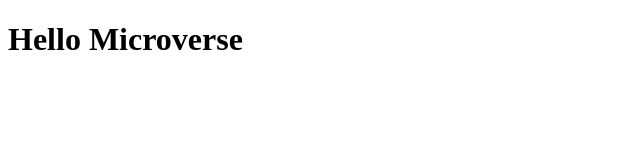
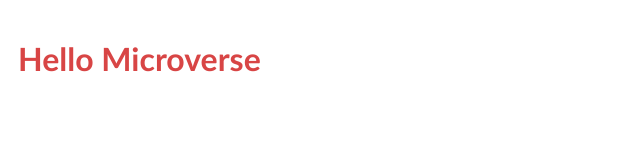
Before and after one commit to i-max-xi/Microverse-Week-1, a plain HTML site: page index.html in a window 1280 px wide. Shown: the whole page, without its empty margins (0-640 px from the left). Drawn offline with Linux system fonts and the light colour scheme.

Commit message:
Fix with respect to linters

```diff
--- a/index.html
+++ b/index.html
@@ -5,7 +5,7 @@
     <meta http-equiv="X-UA-Compatible" content="IE=edge">
     <meta name="viewport" content="width=device-width, initial-scale=1.0">
     <title>Microverse Week One</title>
-    <link src="styles.css" rel="stylesheet" type="text/css"/>
+    <link href="styles.css" rel="stylesheet" type="text/css"/>
 </head>
 <body>
     <header>
```
Also changed, not shown: styles.css (+4 -4 lines).
